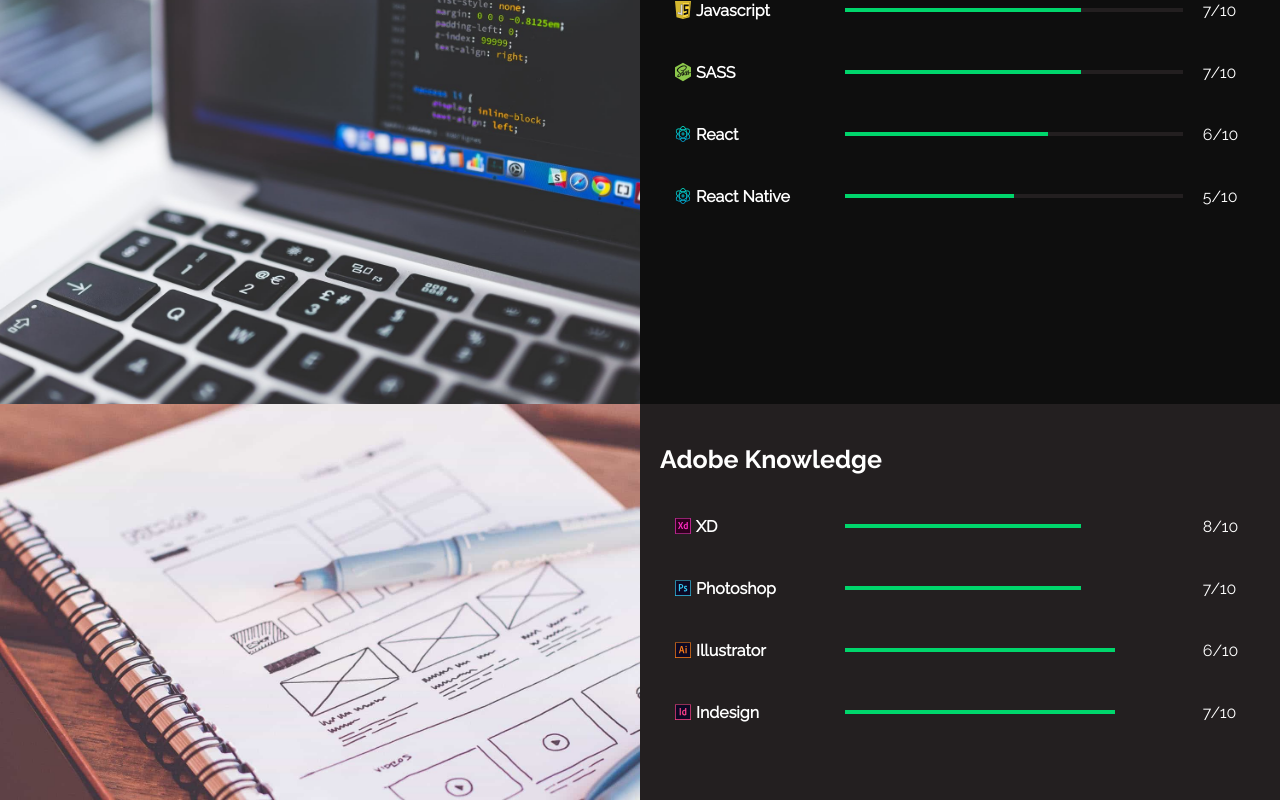
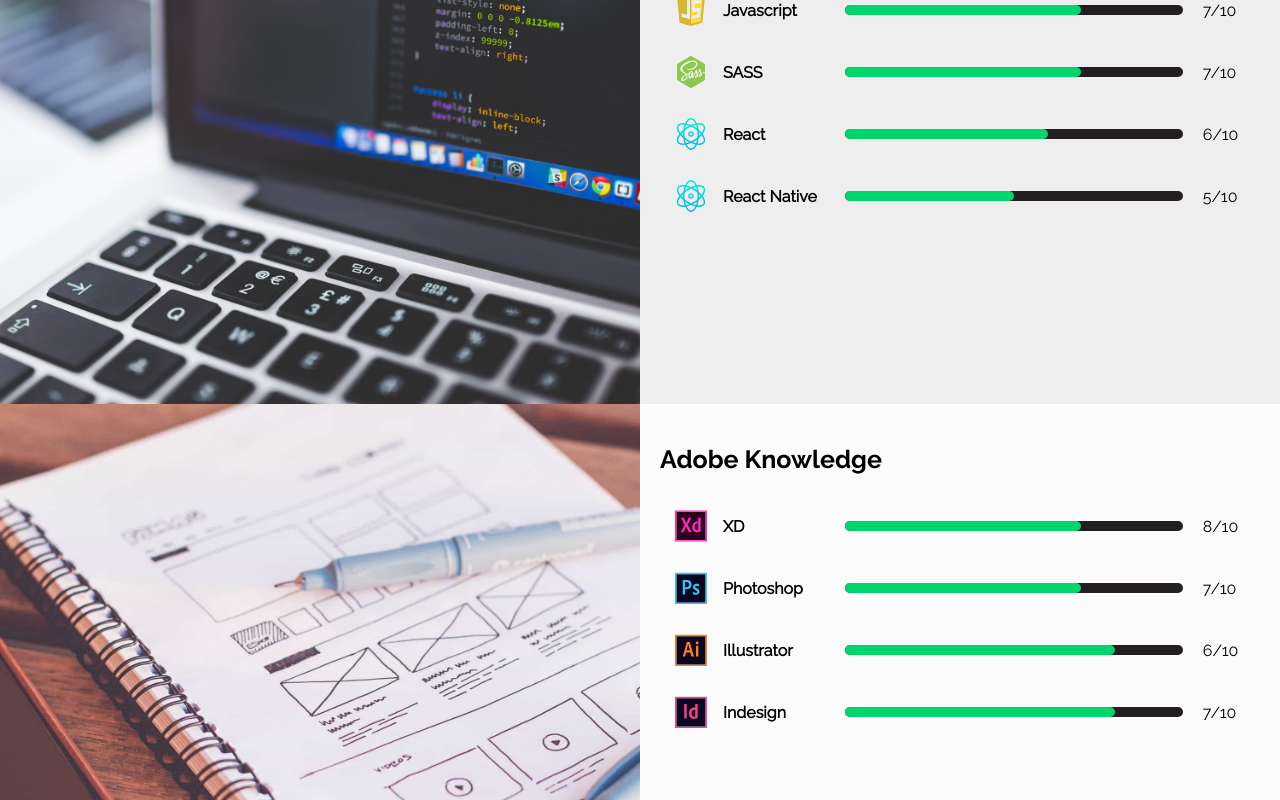
Before and after one commit to TheKevSter35/portfolio, a React (Create React App) app: page /about in a window 1280 px wide. Shown: the part 1300-2100 px from the top of the page. Built offline with nearby package versions, Linux system fonts and the light colour scheme.

Commit message:
update styling

```diff
--- a/src/assets/styles/components/about.scss
+++ b/src/assets/styles/components/about.scss
@@ -57,11 +57,6 @@
       .image {
         padding: 0;
       }
-
-      .copy {
-        background-color:$dark-grey;
-        color:$white
-      }
     }
   }
   li{
@@ -71,13 +66,21 @@
 
  .skills:nth-child(odd) {
     .inner {
-
       .copy {
-        background-color:$bg-black;
-        color: $white
+        background-color:$light-grey;
+        color: $black;
       }
     }
   }
+   .skills:nth-child(even) {
+    .inner {
+      .copy {
+        background-color:$bg-white;
+        color:$black;
+      }
+    }
+  }
+
 
 
 .progression {
@@ -97,19 +100,22 @@
     align-items: center;
 
 svg{
-  height: 2em;
-  margin-right: 5px;
+  height: 32px;
+  width: 32px;
+  margin-right: 16px;
 }
   }
 
   &__bar {
     width: 100%;
-    height: 4px;
+    height: 10px;
     background-color: $dark-grey;
+    border-radius: 3em;
 
     &__status {
       height: inherit;
       background-color: $green;
+      border-radius: inherit;
     }
   }
 }
--- a/src/assets/styles/general.scss
+++ b/src/assets/styles/general.scss
@@ -62,7 +62,7 @@ main {
     li:hover {
         .copy {
             background-color: $white;
-            color: black;
+            color: $black;
 
             b {
 
@@ -78,6 +78,7 @@ main {
         position: relative;
         padding-bottom: 100px;
         transition: 0.6s ease;
+        transition-property: bottom, filter, background-color;
         cursor: pointer;
 
         img {
@@ -116,6 +117,9 @@ main {
                 position: absolute;
                 bottom: 30px;
 
+                svg {
+                    fill: none;
+                }
             }
         }
     }
@@ -137,7 +141,7 @@ main {
 
                 svg {
                     stroke: $white;
-                    fill: $black;
+                    fill: none;
                     left: 8px;
                 }
             }
@@ -193,7 +197,7 @@ main {
         }
 
         .image {
-            background-color: $grey;
+            background-color: $light-grey;
             justify-content: center;
 
             img {
--- a/src/assets/styles/settings.scss
+++ b/src/assets/styles/settings.scss
@@ -17,8 +17,9 @@ $white: #FFFFFF;
 //bg colors
 $bg-black:#0e0e0e;
 $dark-grey: #231F20;;
+$bg-white: #FBFBFB;
 $grey: #d1d1d1;
-$light-grey: #cecece;
+$light-grey: #eeeeee;
 
 *,
 *:after,
@@ -29,7 +30,7 @@ $light-grey: #cecece;
 body {
     margin: 0;
     padding: 0;
-    background-color: #FBFBFB;
+    background-color: $bg-white;
 }
 
 .inner {
```
